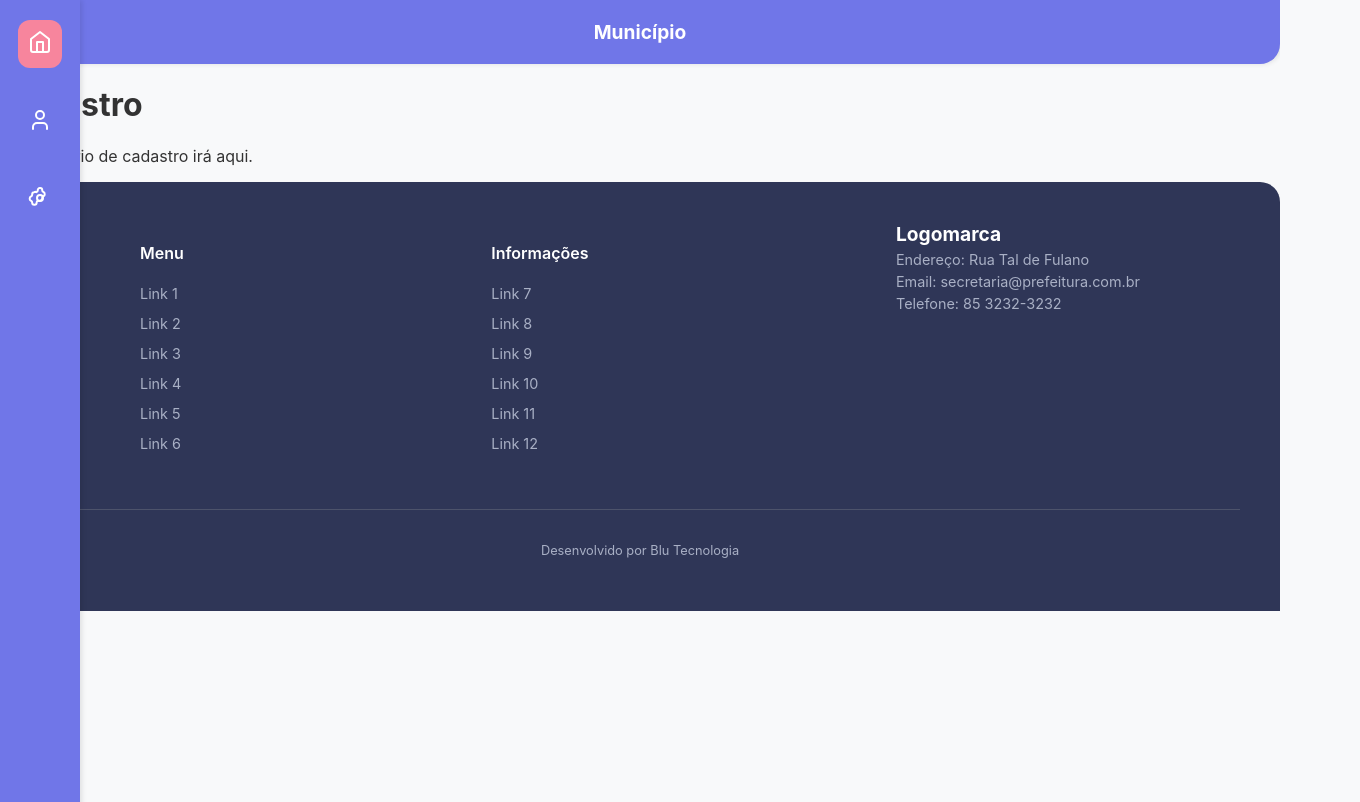
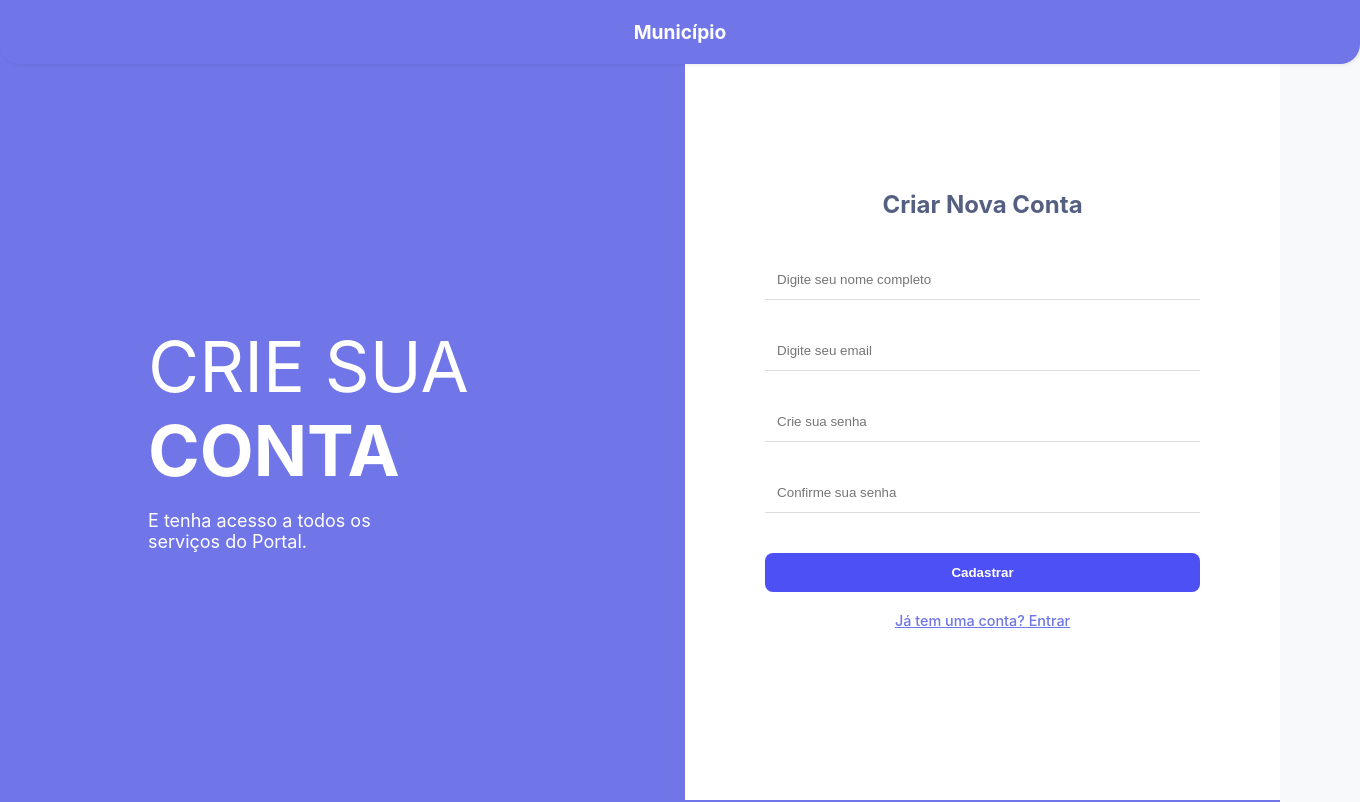
Before and after one commit to teceudesenvolvo/blu-escolar-alunos, a React (Create React App) app: page /cadastro in a window 1280 px wide. Shown: the top 802 px of the page, 1360 px wide, since content can reach past the window. Built offline with nearby package versions, Linux system fonts and the light colour scheme.

Commit message:
menu-side

```diff
--- a/package.json
+++ b/package.json
@@ -9,6 +9,7 @@
     "@testing-library/user-event": "^13.5.0",
     "react": "^19.1.1",
     "react-dom": "^19.1.1",
+    "react-icons": "^5.5.0",
     "react-router-dom": "^7.8.2",
     "react-scripts": "5.0.1",
     "web-vitals": "^2.1.4"
--- a/src/App.css
+++ b/src/App.css
@@ -48,49 +48,107 @@ body {
 .main-content {
   flex-grow: 1;
   margin-left: 80px;
+  margin-top: 50px;
   /* Espaço para a barra de navegação lateral */
 }
 
 /* Barra de navegação lateral fixa SideMenu */
+/* Barra de navegação lateral fixa */
 .fixed-nav-bar {
     position: fixed;
     left: 0;
     top: 0;
     height: 100vh;
     width: 80px;
-  background-color: #7076E8;
+    background-color: #556080;
     display: flex;
     flex-direction: column;
     align-items: center;
     padding-top: 20px;
     box-shadow: 2px 0 5px rgba(0, 0, 0, 0.1);
+    transition: width 0.3s ease;
     z-index: 1000;
 }
 
-.nav-icon-wrapper {
-  margin-bottom: 30px;
-  padding: 10px;
-  border-radius: 12px;
-  transition: background-color 0.3s;
-  cursor: pointer;
+/* Estado de hover para expandir o menu */
+/* Barra de navegação lateral fixa */
+.fixed-nav-bar {
+    position: fixed;
+    left: 0;
+    top: 0;
+    height: 100vh;
+    width: 60px;
+    background-color: #7076E8;
+    display: flex;
+    flex-direction: column;
+    align-items: center;
+    padding: 20px 0; /* Ajustado para padding top/bottom */
+    box-shadow: 2px 0 5px rgba(0, 0, 0, 0.1);
+    transition: width 0.3s ease;
+    z-index: 1000;
 }
 
-.nav-icon-wrapper.active {
+/* Estado de hover para expandir o menu */
+.fixed-nav-bar:hover {
+    width: 215px;
+}
+
+.nav-item {
+    display: flex;
+    align-items: center;
+    width: 25px; /* Largura fixa quando recolhido */
+    padding: 10px 15px;
+    border-radius: 12px 0 0 12px;
+    margin-bottom: 5px;
+    margin-left: 5px;
+    text-decoration: none;
+    color: white;
+    transition: background-color 0.3s ease, width 0.3s ease, padding 0.3s ease;
+}
+
+.fixed-nav-bar:hover .nav-item {
+    width: 180px; /* Largura expandida no hover */
+    padding: 10px 15px;
+}
+
+.nav-item:hover {
+    background-color: #00067E;
+}
+
+.nav-item.active {
     background-color: #F7859D;
 }
 
-.nav-icon-wrapper svg {
-  color: white;
+.nav-icon {
+    font-size: 24px;
+    min-width: 24px; /* Garante que o ícone não encolha */
+    margin-right: 15px;
 }
+
+.nav-text {
+    white-space: nowrap;
+    overflow: hidden;
+    opacity: 0;
+    transition: opacity 0.3s ease;
+}
+
+.fixed-nav-bar:hover .nav-text {
+    opacity: 1;
+}
+
 
 /* Estilização do TopMenu */
 .header {
+  position: absolute;
+  top: 0;
+  left: 0;
+  width: 100%;
   display: flex;
   justify-content: center;
   text-align: center;
   align-items: center;
   padding: 20px 40px;
-  background-color: #7076E8 ;
+  background-color: #7076E8;
   box-shadow: 2px 0 5px rgba(0, 0, 0, 0.1);
   border-bottom-left-radius: 20px;
   border-bottom-right-radius: 20px;
@@ -308,13 +366,205 @@ body {
   border-radius: 12px;
 }
 
+/* Estilização da página de login */
+.login-container {
+  display: flex;
+  height: 100vh;
+  font-family: 'Inter', sans-serif;
+}
+
+/* Lado esquerdo da página (background roxo) */
+.login-left {
+  flex-basis: 50%;
+  background-color: #7076E8;
+  color: white;
+  display: flex;
+  flex-direction: column;
+  padding: 10%;
+  position: relative;
+}
+
+.login-header {
+  display: flex;
+  align-items: center;
+  position: absolute;
+  top: 40px;
+  left: 40px;
+}
+
+.logo-heart svg {
+  margin-right: 10px;
+}
+
+.logomarca {
+  font-weight: 700;
+  font-size: 1.2rem;
+}
+
+.login-greeting {
+  margin-top: 150px;
+  padding-left: 20px;
+}
+
+.login-greeting h1 {
+  font-size: 70px;
+  font-weight: 400;
+  line-height: 1.2;
+}
+
+.login-greeting>p {
+  font-size: 18px;
+  margin-top: -30px;
+  width: 70%;
+}
+
+/* Lado direito da página (formulário de login) */
+.login-right {
+  flex-basis: 60%;
+  background-color: #FFFFFF;
+  display: flex;
+  justify-content: center;
+  align-items: center;
+  padding: 40px;
+}
+
+.login-form-card {
+  padding: 40px;
+  border-radius: 16px;
+  width: 100%;
+  max-width: 450px;
+  text-align: center;
+}
+
+.login-form-card h2 {
+  font-size: 1.5rem;
+  color: #556080;
+  margin-bottom: 30px;
+}
+
+.login-form {
+  display: flex;
+  flex-direction: column;
+  gap: 20px;
+}
+
+.form-group {
+  text-align: left;
+}
+
+.form-group>label {
+  display: block;
+  margin-bottom: 5px;
+  color: transparent;
+  font-weight: 500;
+  font-size: 5px;
+}
+
+.form-group input {
+  width: 100%;
+  padding: 12px;
+  border: none;
+  border-bottom: 1px solid #ddd;
+  box-sizing: border-box;
+  transition: border-color 0.3s;
+}
+
+.form-group input:focus {
+  outline: none;
+  border-color: #4C50F5;
+}
+
+.form-actions {
+  display: flex;
+  justify-content: space-between;
+  align-items: center;
+  margin-top: 10px;
+}
+
+.forgot-password {
+  color: #F7859D;
+  text-decoration: none;
+  font-size: 0.9rem;
+  text-decoration: underline;
+}
+
+.btn-login {
+  padding: 12px 30px;
+  background-color: #4C50F5;
+  color: white;
+  border: none;
+  border-radius: 8px;
+  cursor: pointer;
+  font-weight: 600;
+  transition: background-color 0.3s;
+}
+
+.btn-login:hover {
+  background-color: #3a3fcc;
+}
+
+.btn-cadastrar {
+  margin-top: 20px;
+}
+
+.register-link {
+  margin-top: 20px;
+  font-size: 0.9rem;
+}
+
+.register-link a {
+  color: #7076E8;
+  text-decoration: none;
+  font-weight: 500;
+  text-decoration: underline;
+}
+
+.login-link {
+  margin-top: 20px;
+  color: #7076E8;
+  text-decoration: underline;
+}
+
+
+
+
+
+
+
+
+
+
+
+
+
+
+
+
+
+
+
+
+
+
+
+
+
+
+
+
+
+
+
+
+
+
+
+
 /* Rodapé */
 .footer {
-  background-color: #2F3657;
+  background-color: #7076E8;
   color: #A9B0C5;
-  padding: 40px;
-  border-top-left-radius: 20px;
-  border-top-right-radius: 20px;
+  padding-top: 40px;
 }
 
 .footer-links-wrapper {
@@ -366,250 +616,13 @@ body {
 
 .footer-bottom-bar {
   text-align: center;
-  padding-top: 20px;
-  border-top: 1px solid #4D536B;
+  background-color: #00067E;
   margin-top: 40px;
   font-size: 0.8rem;
+  height: 40px;
+  text-align: center;
+  justify-content: center;
+  display: flex;
+  width: 100%;
+  color: white;
 }
-
-/* Estilização da página de login */
-.login-container {
-    display: flex;
-    height: 100vh;
-    font-family: 'Inter', sans-serif;
-}
-
-/* Lado esquerdo da página (background roxo) */
-.login-left {
-    flex-basis: 50%;
-    background-color: #7076E8;
-    color: white;
-    display: flex;
-    flex-direction: column;
-    padding: 10%;
-    position: relative;
-}
-
-.login-header {
-    display: flex;
-    align-items: center;
-    position: absolute;
-    top: 40px;
-    left: 40px;
-}
-
-.logo-heart svg {
-    margin-right: 10px;
-}
-
-.logomarca {
-    font-weight: 700;
-    font-size: 1.2rem;
-}
-
-.login-greeting {
-    margin-top: 150px;
-    padding-left: 20px;
-}
-
-.login-greeting h1 {
-    font-size: 70px;
-    font-weight: 400;
-    line-height: 1.2;
-}
-
-/* Lado direito da página (formulário de login) */
-.login-right {
-    flex-basis: 60%;
-    background-color: #FFFFFF;
-    display: flex;
-    justify-content: center;
-    align-items: center;
-    padding: 40px;
-}
-
-.login-form-card {
-    padding: 40px;
-    border-radius: 16px;
-    width: 100%;
-    max-width: 450px;
-    text-align: center;
-}
-
-.login-form-card h2 {
-    font-size: 1.5rem;
-    color: #556080;
-    margin-bottom: 30px;
-}
-
-.login-form {
-    display: flex;
-    flex-direction: column;
-    gap: 20px;
-}
-
-.form-group {
-    text-align: left;
-}
-
-.form-group label {
-    display: block;
-    margin-bottom: 5px;
-    color: transparent;
-    font-weight: 500;
-    font-size: 5px;
-}
-
-.form-group input {
-    width: 100%;
-    padding: 12px;
-    border: none  ;
-    border-bottom: 1px solid #ddd;
-    box-sizing: border-box;
-    transition: border-color 0.3s;
-}
-
-.form-group input:focus {
-    outline: none;
-    border-color: #4C50F5;
-}
-
-.form-actions {
-    display: flex;
-    justify-content: space-between;
-    align-items: center;
-    margin-top: 10px;
-}
-
-.forgot-password {
-    color: #F7859D;
-    text-decoration: none;
-    font-size: 0.9rem;
-}
-
-.btn-login {
-    padding: 12px 30px;
-    background-color: #4C50F5;
-    color: white;
-    border: none;
-    border-radius: 8px;
-    cursor: pointer;
-    font-weight: 600;
-    transition: background-color 0.3s;
-}
-
-.btn-login:hover {
-    background-color: #3a3fcc;
-}
-
-.register-link {
-    margin-top: 20px;
-    font-size: 0.9rem;
-}
-
-.register-link a {
-    color: #7076E8;
-    text-decoration: none;
-    font-weight: 500;
-    text-decoration: underline;
-}
-
-
-
-
-
-
-
-
-
-
-
-
-
-
-
-
-
-
-
-
-
-
-
-
-
-
-
-
-
-
-
-
-
-
-
-
-
-/* Rodapé */
-.footer {
-  background-color: #2F3657;
-  color: #A9B0C5;
-  padding: 40px;
-  border-top-left-radius: 20px;
-  border-top-right-radius: 20px;
-}
-
-.footer-links-wrapper {
-  display: flex;
-  justify-content: space-between;
-  max-width: 1000px;
-  margin: 0 auto;
-}
-
-.footer-column h4 {
-  color: #FFFFFF;
-  font-weight: 600;
-  margin-bottom: 20px;
-}
-
-.footer-column ul {
-  list-style: none;
-  padding: 0;
-}
-
-.footer-column li {
-  margin-bottom: 10px;
-}
-
-.footer-column a {
-  text-decoration: none;
-  color: #A9B0C5;
-  font-size: 0.9rem;
-  transition: color 0.3s;
-}
-
-.footer-column a:hover {
-  color: #4C50F5;
-}
-
-.footer-contact-info .logomarca {
-  color: #FFFFFF;
-}
-
-.footer-contact-info p {
-  font-size: 0.9rem;
-  margin: 5px 0;
-}
-
-.footer-contact-info a {
-  color: #A9B0C5;
-  text-decoration: none;
-}
-
-.footer-bottom-bar {
-  text-align: center;
-  padding-top: 20px;
-  border-top: 1px solid #4D536B;
-  margin-top: 40px;
-  font-size: 0.8rem;
-}
--- a/src/componentes/SideMenu.js
+++ b/src/componentes/SideMenu.js
@@ -1,39 +1,48 @@
 import React from 'react';
-
-// Ícones SVG
-const userIcon = (
-  <svg xmlns="http://www.w3.org/2000/svg" width="24" height="24" viewBox="0 0 24 24" fill="none" stroke="currentColor" strokeWidth="2" strokeLinecap="round" strokeLinejoin="round" className="lucide lucide-user">
-    <path d="M19 21v-2a4 4 0 0 0-4-4H9a4 4 0 0 0-4 4v2" />
-    <circle cx="12" cy="7" r="4" />
-  </svg>
-);
-
-const homeIcon = (
-  <svg xmlns="http://www.w3.org/2000/svg" width="24" height="24" viewBox="0 0 24 24" fill="none" stroke="currentColor" strokeWidth="2" strokeLinecap="round" strokeLinejoin="round" className="lucide lucide-home">
-    <path d="m3 9 9-7 9 7v11a2 2 0 0 1-2 2H5a2 2 0 0 1-2-2z" />
-    <polyline points="9 22 9 12 15 12 15 22" />
-  </svg>
-);
-
-const settingsIcon = (
-  <svg xmlns="http://www.w3.org/2000/svg" width="24" height="24" viewBox="0 0 24 24" fill="none" stroke="currentColor" strokeWidth="2" strokeLinecap="round" strokeLinejoin="round" className="lucide lucide-settings">
-    <path d="M12.22 2h-.44a2 2 0 0 0-2 2v.18a2 2 0 0 1-1 1.73l-.44.25a2 2 0 0 0-2 0l-.16.09a2 2 0 0 0-2 2v.44a2 2 0 0 1-1 1.73l-.44.25a2 2 0 0 0-1 1.74v.5a2 2 0 0 0 1 1.74l.44.25a2 2 0 0 1 1 1.73v.18a2 2 0 0 0 2 2h.44a2 2 0 0 0 2-2v-.18a2 2 0 0 1 1-1.73l.44-.25a2 2 0 0 0 2 0l.16-.09a2 2 0 0 0 2-2v-.44a2 2 0 0 1 1-1.73l.44-.25a2 2 0 0 0 1-1.74v-.5a2 2 0 0 0-1-1.74l-.44-.25a2 2 0 0 1-1-1.73V4a2 2 0 0 0-2-2z" />
-    <circle cx="12" cy="12" r="3" />
-  </svg>
-);
+import { NavLink, useLocation } from 'react-router-dom';
+import { FiHome, FiUser, FiSettings } from 'react-icons/fi';
 
 const SideMenu = () => {
+  // Use o hook useLocation para obter a rota atual
+  const location = useLocation();
+
+  // Rotas onde o menu lateral não deve aparecer
+  const pagesNotViewMenu = ['/login', '/cadastro'];
+
+  // Se a rota atual estiver na lista, não renderize o menu
+  if (pagesNotViewMenu.includes(location.pathname)) {
+    return null;
+  }
+
   return (
     <aside className="fixed-nav-bar">
-      <div className="nav-icon-wrapper active">
-        {homeIcon}
-      </div>
-      <div className="nav-icon-wrapper">
-        {userIcon}
-      </div>
-      <div className="nav-icon-wrapper">
-        {settingsIcon}
-      </div>
+      <NavLink
+        to="/"
+        className={({ isActive }) =>
+          "nav-item" + (isActive ? " active" : "")
+        }
+      >
+        <FiHome className="nav-icon" />
+        <span className="nav-text">Início</span>
+      </NavLink>
+      <NavLink
+        to="/dashboard"
+        className={({ isActive }) =>
+          "nav-item" + (isActive ? " active" : "")
+        }
+      >
+        <FiUser className="nav-icon" />
+        <span className="nav-text">Dashboard</span>
+      </NavLink>
+      <NavLink
+        to="/settings"
+        className={({ isActive }) =>
+          "nav-item" + (isActive ? " active" : "")
+        }
+      >
+        <FiSettings className="nav-icon" />
+        <span className="nav-text">Configurações</span>
+      </NavLink>
     </aside>
   );
 };
--- a/src/pages/CadastroPage.js
+++ b/src/pages/CadastroPage.js
@@ -1,10 +1,43 @@
 import React from 'react';
+import { Link } from 'react-router-dom';
 
 function CadastroPage() {
   return (
-    <div>
-      <h1>Cadastro</h1>
-      <p>O formulário de cadastro irá aqui.</p>
+    <div className="login-container">
+      <div className="login-left">
+
+        <div className="login-greeting">
+          <h1>CRIE SUA <b>CONTA</b></h1>
+          <p>E tenha acesso a todos os serviços do Portal.</p>
+        </div>
+      </div>
+      <div className="login-right">
+        <div className="login-form-card">
+          <h2>Criar Nova Conta</h2>
+          <form className="login-form">
+            <div className="form-group">
+              <label htmlFor="name">Nome Completo</label>
+              <input type="text" id="name" name="name" placeholder="Digite seu nome completo" required />
+            </div>
+            <div className="form-group">
+              <label htmlFor="email">Email</label>
+              <input type="email" id="email" name="email" placeholder="Digite seu email" required />
+            </div>
+            <div className="form-group">
+              <label htmlFor="password">Senha</label>
+              <input type="password" id="password" name="password" placeholder="Crie sua senha" required />
+            </div>
+            <div className="form-group">
+              <label htmlFor="confirm-password">Confirmar Senha</label>
+              <input type="password" id="confirm-password" name="confirm-password" placeholder="Confirme sua senha" required />
+            </div>
+            <button type="submit" className="btn-login btn-cadastrar">Cadastrar</button>
+          </form>
+          <div className="register-link">
+            <Link to="/login">Já tem uma conta? Entrar</Link>
+          </div>
+        </div>
+      </div>
     </div>
   );
 }
--- a/src/pages/LandingPage.js
+++ b/src/pages/LandingPage.js
@@ -52,7 +52,7 @@ function LandingPage() {
                         <a href="#saiba-mais" className="learn-more-link">Saiba Mais</a>
                     </div>
                     <div className="info-image">
-                        <img src="https://placehold.co/600x400/F1F5FE/333333?text=Dashboard" alt="Dashboard preview" />
+                        <img src="https://placehold.co/600x400/F1F5FE/333333?text=Imagem" alt="Dashboard preview" />
                     </div>
                 </section>
 
```
Also changed, not shown: 1 other file (tests, documents, lock files or other folders). Lines whose indentation alone changed are shown as unchanged.
